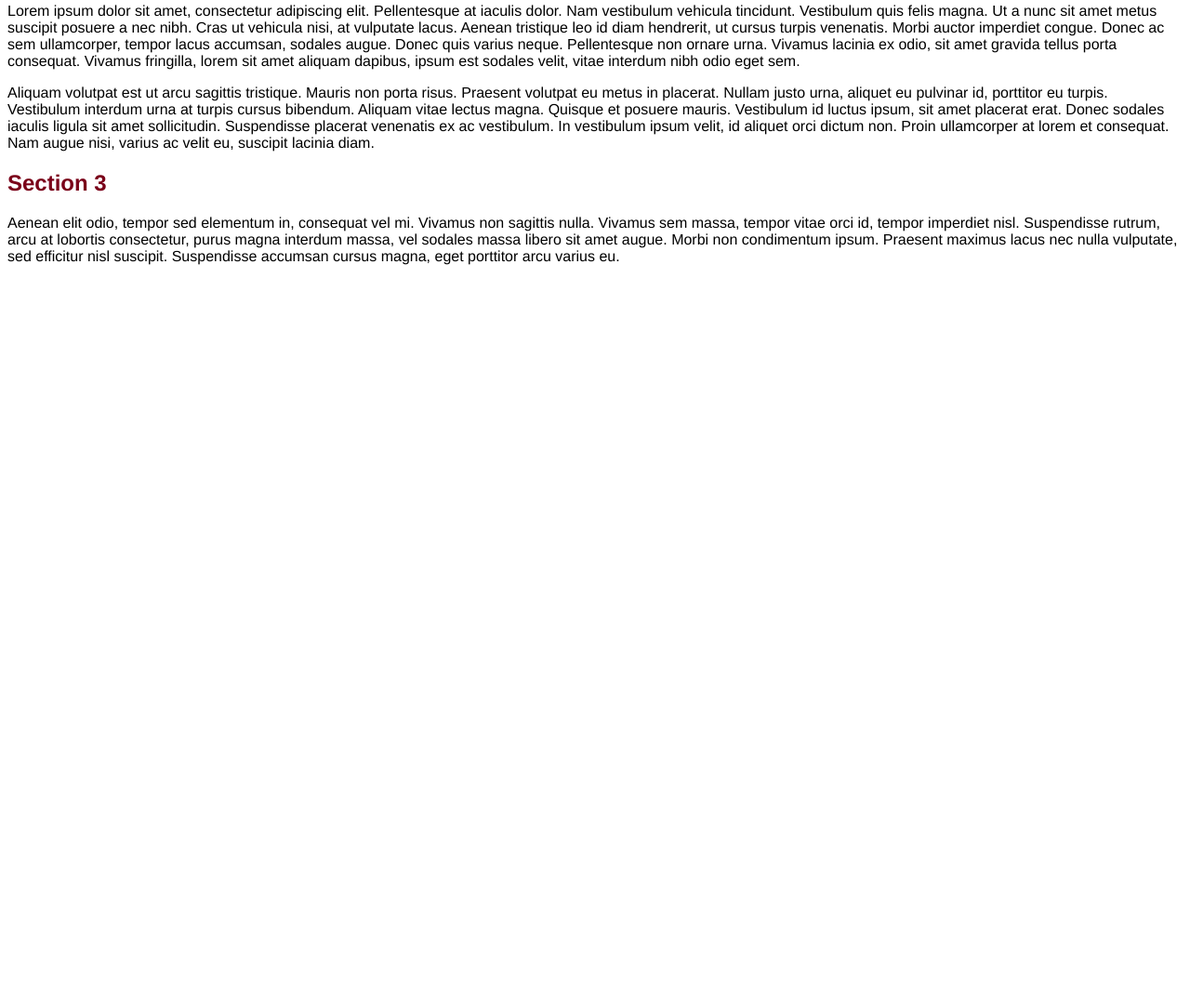
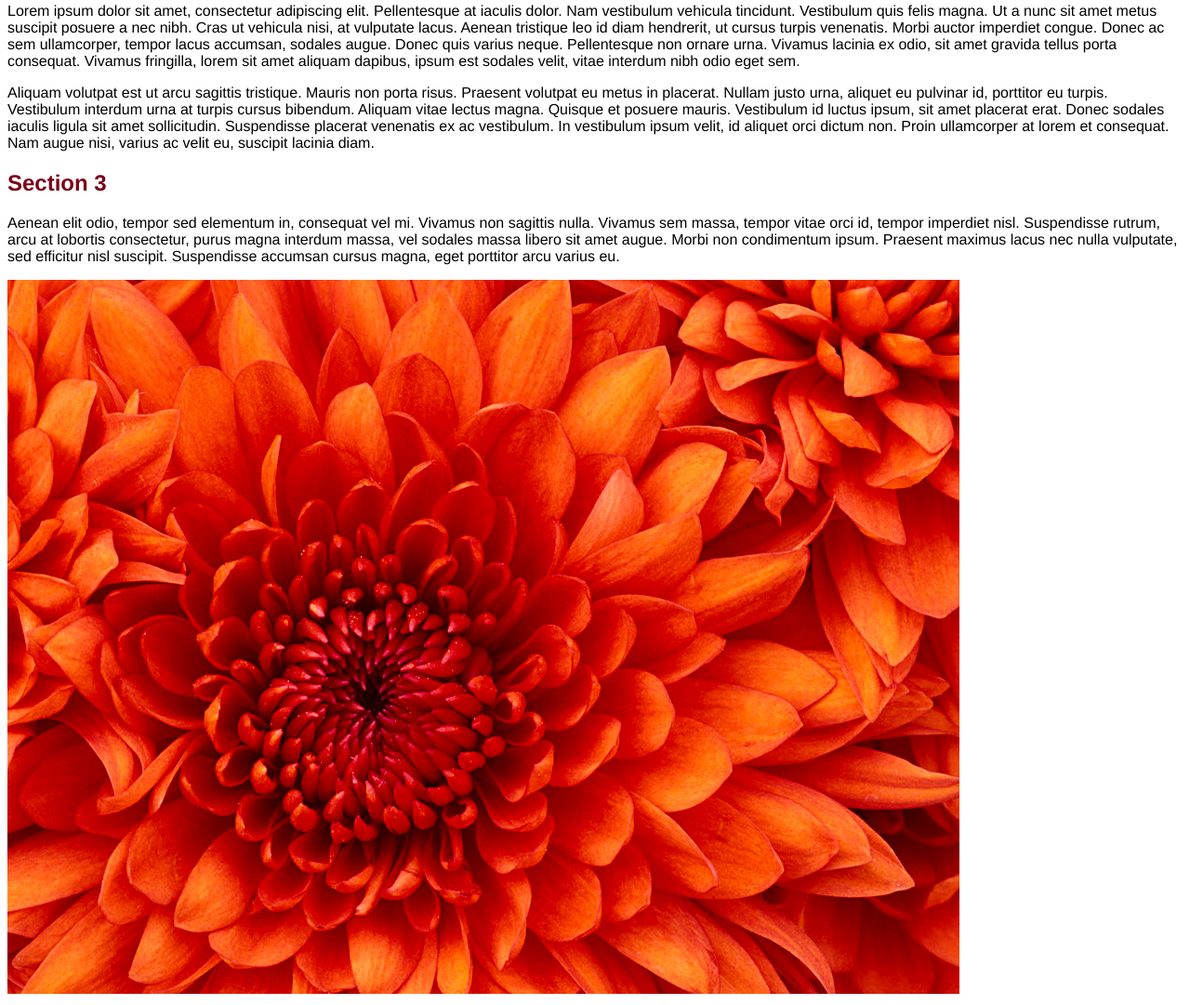
Before and after one commit to DAFABRES/sample-html-site-master, a plain HTML site: page index.html in a window 1280 px wide. Shown: the part 597-1678 px from the top of the page at 93% size. Before the commit the page ends 898 px from the top, so only its background shows below. Drawn offline with Linux system fonts and the light colour scheme.

Commit message:
Image added

```diff
--- a/index.html
+++ b/index.html
@@ -32,6 +32,6 @@
 <h2>Section 3</h2>
 
 <p>Aenean elit odio, tempor sed elementum in, consequat vel mi. Vivamus non sagittis nulla. Vivamus sem massa, tempor vitae orci id, tempor imperdiet nisl. Suspendisse rutrum, arcu at lobortis consectetur, purus magna interdum massa, vel sodales massa libero sit amet augue. Morbi non condimentum ipsum. Praesent maximus lacus nec nulla vulputate, sed efficitur nisl suscipit. Suspendisse accumsan cursus magna, eget porttitor arcu varius eu.</p>
-
+<img src="Chrysanthemum.JPG" />
 </body>
 </html>
```
Also changed, not shown: Chrysanthemum.JPG (added).
